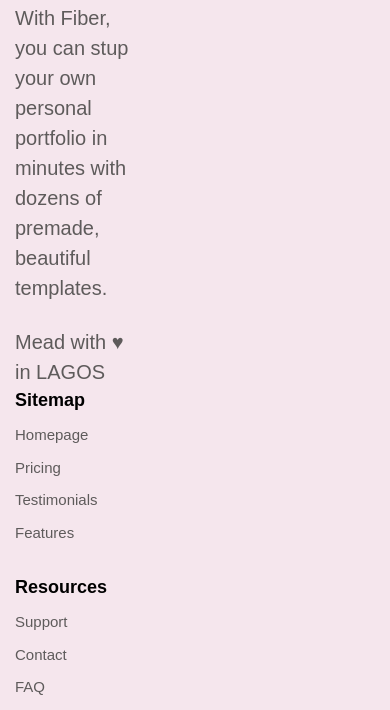
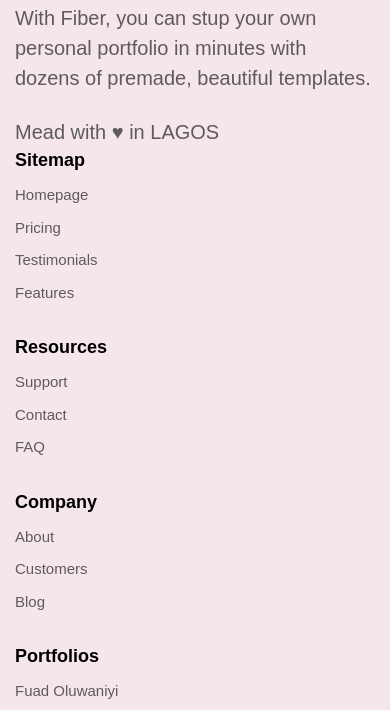
Before and after one commit to fuadoluwaniyi/2nd_footer_design, a plain HTML site: page index.html in a window 390 px wide. Shown: the part 73-783 px from the top of the page. Drawn offline with Linux system fonts and the light colour scheme.

Commit message:
Update style.css

```diff
--- a/style.css
+++ b/style.css
@@ -87,12 +87,20 @@ ul{
 
 /*responsive*/
 @media(max-width: 767px){
+    .footer-column{
+        width: 66%;
+        padding: 0 15px;
+     }
   .footer-col{
-    width: 50%;
+    width: 33%;
     margin-bottom: 30px;
 }
 }
 @media(max-width: 574px){
+    .footer-column{
+        width: 100%;
+        padding: 0 15px;
+     }
   .footer-col{
     width: 100%;
 }
```
